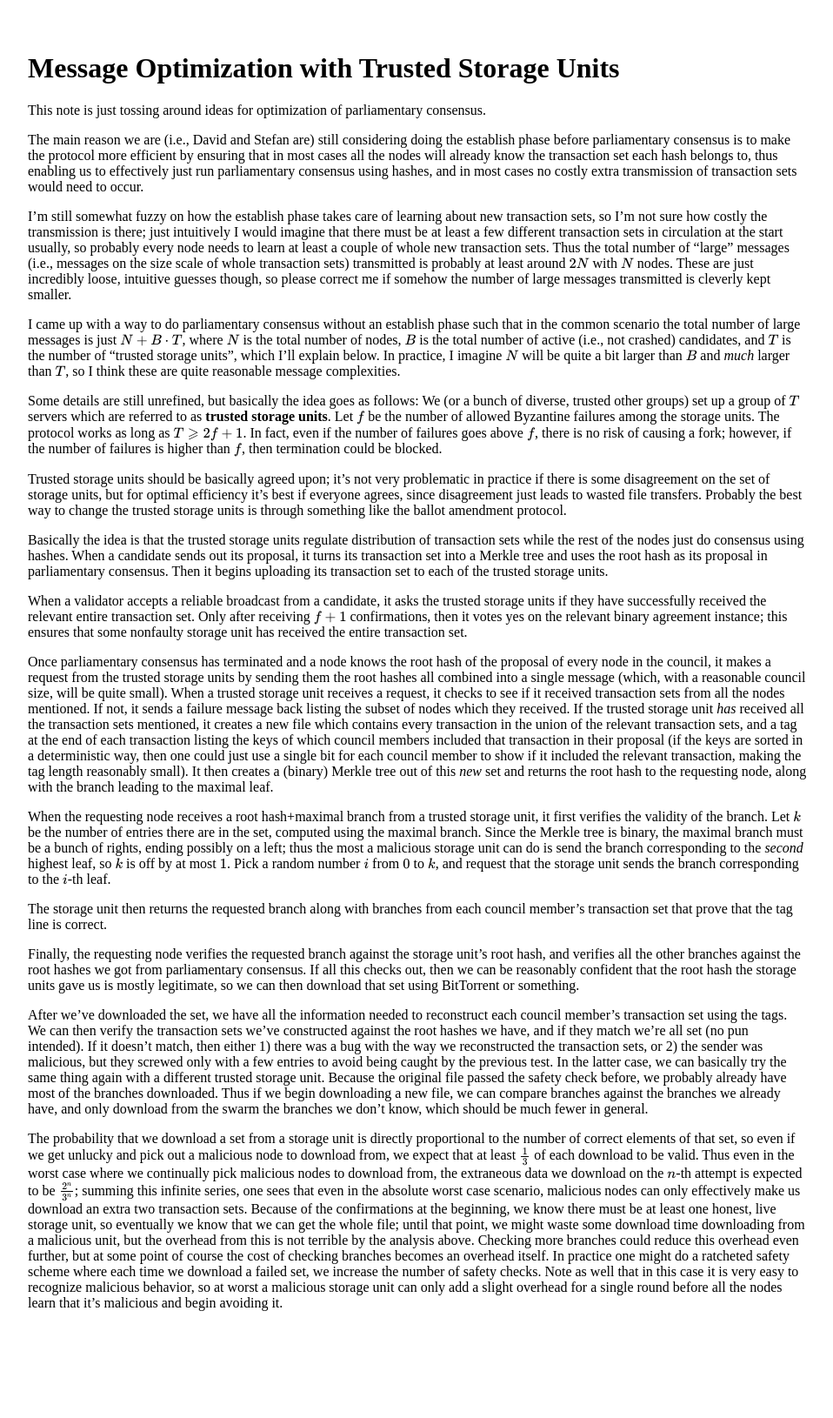
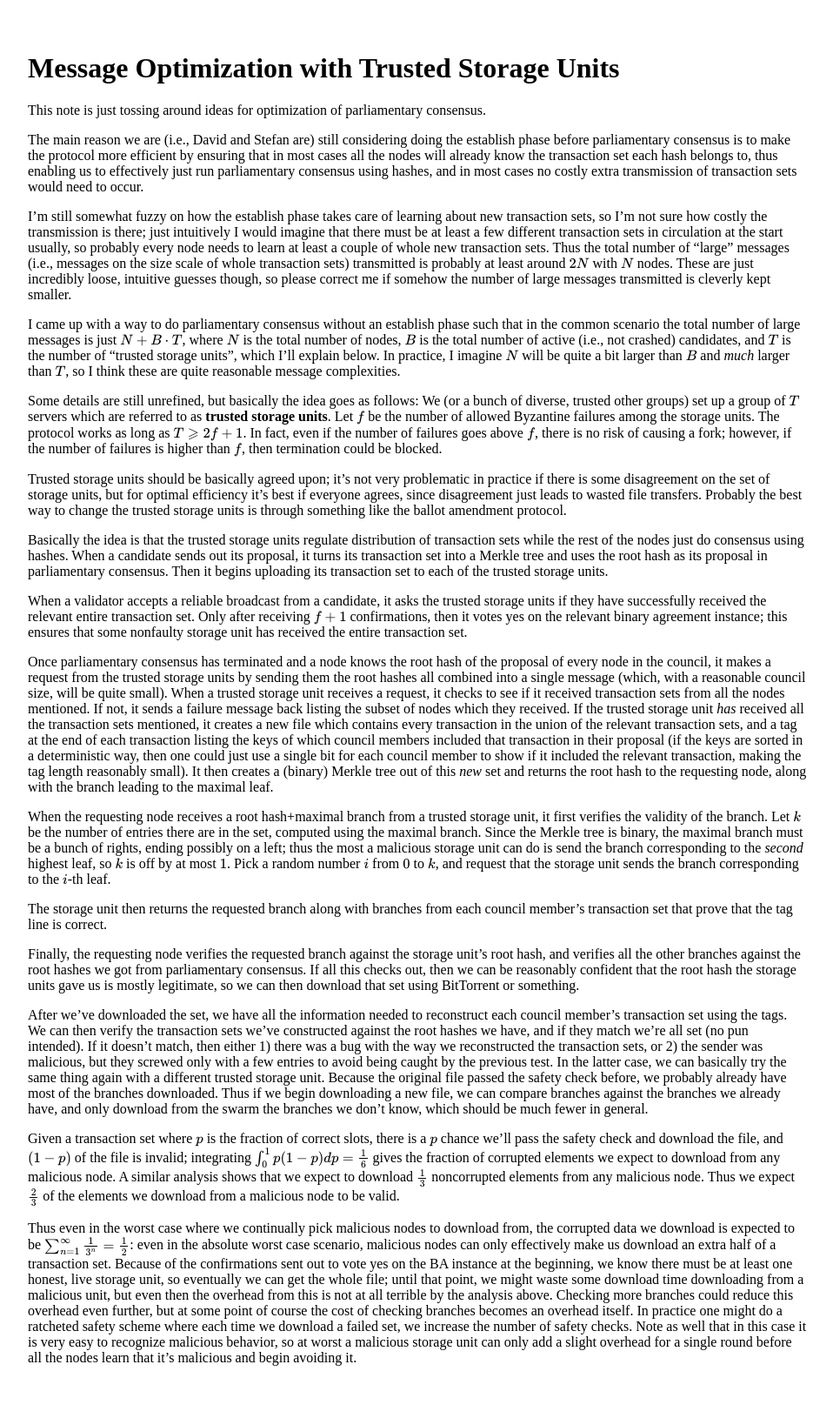
Before and after one commit to ChronusZ/chronusz.github.io, a Jekyll site: the page built from _posts/2017-07-24-trusted-storage-units.md, in a window 1280 px wide. Shown: the whole page at 87% size, without its empty margins (160-1118 px from the left). Built offline with Jekyll 4.4.1, drawn with Linux system fonts in a browser that asks for light colours; formulas are drawn with MathJax 3; before the commit the page ends 1567 px from its top, so only the background shows below that.

Commit message:
Update 2017-07-24-trusted-storage-units.md

```diff
--- a/_posts/2017-07-24-trusted-storage-units.md
+++ b/_posts/2017-07-24-trusted-storage-units.md
@@ -33,4 +33,6 @@ Finally, the requesting node verifies the requested branch against the storage u
 
 After we've downloaded the set, we have all the information needed to reconstruct each council member's transaction set using the tags. We can then verify the transaction sets we've constructed against the root hashes we have, and if they match we're all set (no pun intended). If it doesn't match, then either 1) there was a bug with the way we reconstructed the transaction sets, or 2) the sender was malicious, but they screwed only with a few entries to avoid being caught by the previous test. In the latter case, we can basically try the same thing again with a different trusted storage unit. Because the original file passed the safety check before, we probably already have most of the branches downloaded. Thus if we begin downloading a new file, we can compare branches against the branches we already have, and only download from the swarm the branches we don't know, which should be much fewer in general.
 
-The probability that we download a set from a storage unit is directly proportional to the number of correct elements of that set, so even if we get unlucky and pick out a malicious node to download from, we expect that at least $$\frac{1}{3}$$ of each download to be valid. Thus even in the worst case where we continually pick malicious nodes to download from, the extraneous data we download on the $$n$$-th attempt is expected to be $$\frac{2^n}{3^n}$$; summing this infinite series, one sees that even in the absolute worst case scenario, malicious nodes can only effectively make us download an extra two transaction sets. Because of the confirmations at the beginning, we know there must be at least one honest, live storage unit, so eventually we know that we can get the whole file; until that point, we might waste some download time downloading from a malicious unit, but the overhead from this is not terrible by the analysis above. Checking more branches could reduce this overhead even further, but at some point of course the cost of checking branches becomes an overhead itself. In practice one might do a ratcheted safety scheme where each time we download a failed set, we increase the number of safety checks. Note as well that in this case it is very easy to recognize malicious behavior, so at worst a malicious storage unit can only add a slight overhead for a single round before all the nodes learn that it's malicious and begin avoiding it.
+Given a transaction set where $$p$$ is the fraction of correct slots, there is a $$p$$ chance we'll pass the safety check and download the file, and $$(1-p)$$ of the file is invalid; integrating $$\int_{0}^1 p(1-p)dp=\frac{1}{6}$$ gives the fraction of corrupted elements we expect to download from any malicious node. A similar analysis shows that we expect to download $$\frac{1}{3}$$ noncorrupted elements from any malicious node. Thus we expect $$\frac{2}{3}$$ of the elements we download from a malicious node to be valid.
+
+Thus even in the worst case where we continually pick malicious nodes to download from, the corrupted data we download is expected to be $$\sum_{n=1}^{\infty}\frac{1}{3^n}=\frac{1}{2}$$: even in the absolute worst case scenario, malicious nodes can only effectively make us download an extra half of a transaction set. Because of the confirmations sent out to vote yes on the BA instance at the beginning, we know there must be at least one honest, live storage unit, so eventually we can get the whole file; until that point, we might waste some download time downloading from a malicious unit, but even then the overhead from this is not at all terrible by the analysis above. Checking more branches could reduce this overhead even further, but at some point of course the cost of checking branches becomes an overhead itself. In practice one might do a ratcheted safety scheme where each time we download a failed set, we increase the number of safety checks. Note as well that in this case it is very easy to recognize malicious behavior, so at worst a malicious storage unit can only add a slight overhead for a single round before all the nodes learn that it's malicious and begin avoiding it.
```
